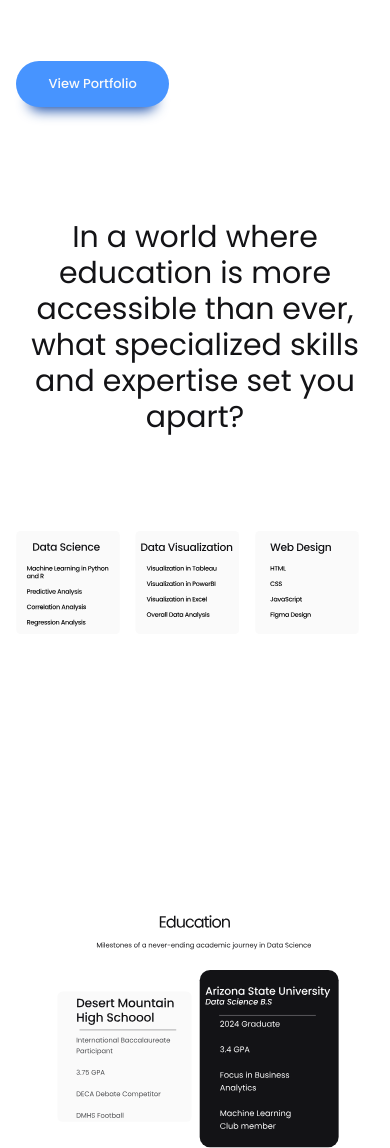
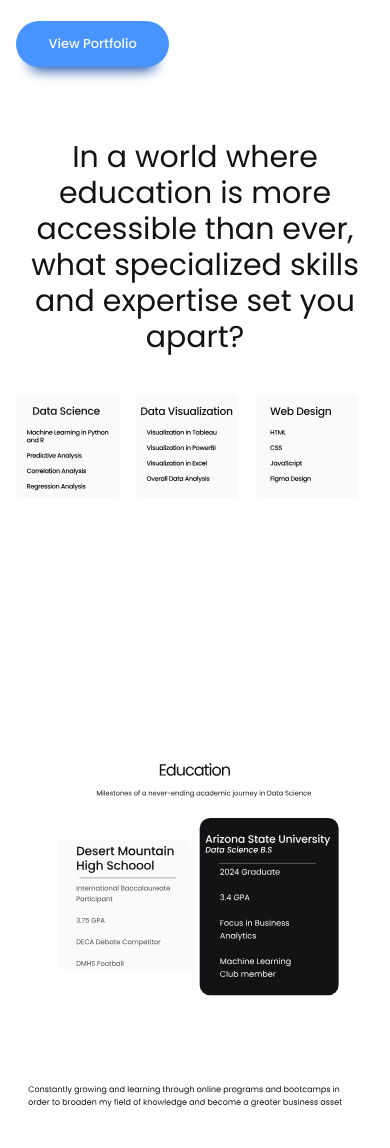
Before and after one commit to nikomontez/nikomg, a website built with Vite: page index.html in a window 390 px wide. Shown: the part 708-1856 px from the top of the page. Built offline with nearby package versions, Linux system fonts and the light colour scheme.

Commit message:
Update style.css

```diff
--- a/style.css
+++ b/style.css
@@ -255,10 +255,10 @@ margin-inline: auto;
 
 @media (max-width: 768px) { /* Adjust for tablets and smaller devices */
     .padding-block-900 { padding-block: 1.5rem; } /* Reduce padding */
-    .padding-block-700 { padding-block: 3rem; }
-    .padding-block-600 { padding-block: 2.5rem; }
-    .padding-block-500 { padding-block: 2rem; }
-    .padding-block-400 { padding-block: 1.5rem; }
+    .padding-block-700 { padding-block: 1.25rem; }
+    .padding-block-600 { padding-block: 1rem; }
+    .padding-block-500 { padding-block: 0.75rem; }
+    .padding-block-400 { padding-block: 0.5rem; }
     .padding-block-300 { padding-block: 1rem; }
     .padding-block-200 { padding-block: 0.75rem; }
     .padding-block-100 { padding-block: 0.5rem; }
```
